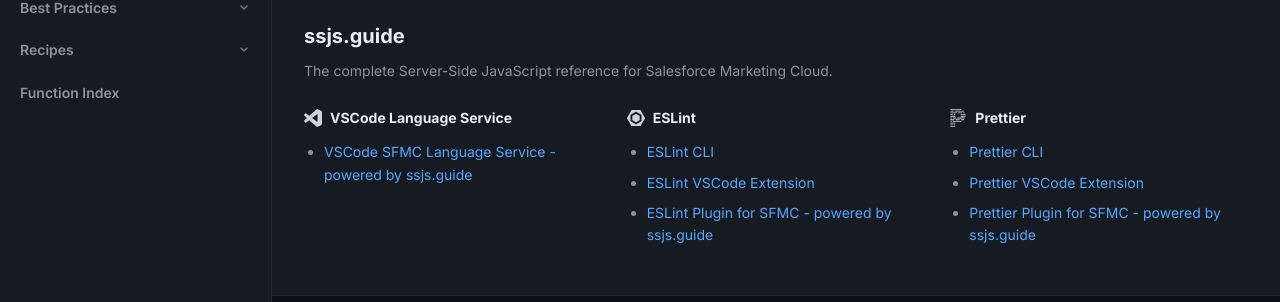
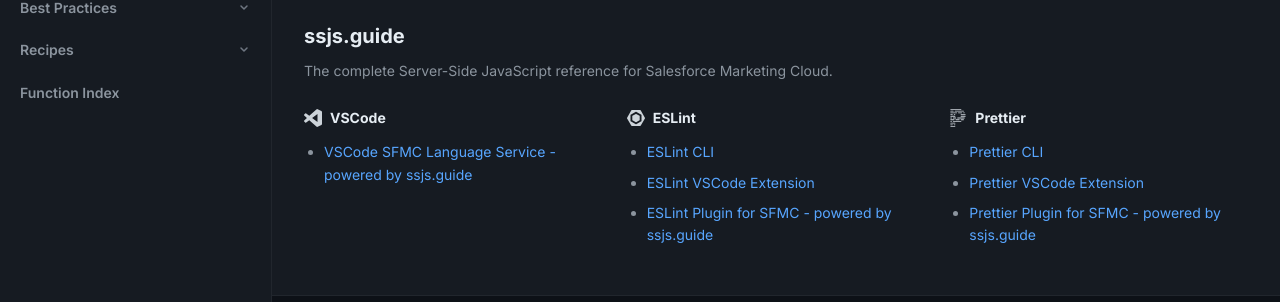
Before and after one commit to JoernBerkefeld/ssjs.guide, a Jekyll site: the page built from index.md, in a window 1280 px wide and 900 px high, scrolled down 2568 px. Shown: the part 515-817 px from the top of the window. Built offline with Jekyll 4.4.1, drawn with Linux system fonts in a browser that asks for light colours; part of the change alters nothing that is shown.

```diff
--- a/_includes/footer.html
+++ b/_includes/footer.html
@@ -10,7 +10,7 @@
           <svg class="footer-heading-icon" width="18" height="18" viewBox="0 0 24 24" fill="currentColor" aria-hidden="true">
             <path d="M23.15 2.587L18.21.21a1.494 1.494 0 0 0-1.705.29l-9.46 8.63-4.12-3.128a.999.999 0 0 0-1.276.057L.327 7.261A1 1 0 0 0 .326 8.74L3.899 12 .326 15.26a1 1 0 0 0 .001 1.479L1.65 17.94a.999.999 0 0 0 1.276.057l4.12-3.128 9.46 8.63a1.492 1.492 0 0 0 1.704.29l4.942-2.377A1.5 1.5 0 0 0 24 20.06V3.939a1.5 1.5 0 0 0-.85-1.352zm-5.146 14.861L10.826 12l7.178-5.448v10.896z"/>
           </svg>
-          VSCode Language Service
+          VSCode
         </h4>
         <ul>
           <li><a href="https://marketplace.visualstudio.com/items?itemName=joernberkefeld.sfmc-language" target="_blank" rel="noopener">VSCode SFMC Language Service - powered by ssjs.guide</a></li>
@@ -26,7 +26,7 @@
         <ul>
           <li><a href="https://www.npmjs.com/package/eslint" target="_blank" rel="noopener">ESLint CLI</a></li>
           <li><a href="https://marketplace.visualstudio.com/items?itemName=dbaeumer.vscode-eslint" target="_blank" rel="noopener">ESLint VSCode Extension</a></li>
-          <li><a href="https://github.com/JoernBerkefeld/eslint-plugin-sfmc" target="_blank" rel="noopener">ESLint Plugin for SFMC - powered by ssjs.guide</a></li>
+          <li><a href="https://www.npmjs.com/package/eslint-plugin-sfmc" target="_blank" rel="noopener">ESLint Plugin for SFMC - powered by ssjs.guide</a></li>
         </ul>
       </div>
       <div class="footer-link-group">
@@ -39,7 +39,7 @@
         <ul>
           <li><a href="https://www.npmjs.com/package/prettier" target="_blank" rel="noopener">Prettier CLI</a></li>
           <li><a href="https://marketplace.visualstudio.com/items?itemName=esbenp.prettier-vscode" target="_blank" rel="noopener">Prettier VSCode Extension</a></li>
-          <li><a href="https://github.com/JoernBerkefeld/prettier-plugin-sfmc" target="_blank" rel="noopener">Prettier Plugin for SFMC - powered by ssjs.guide</a></li>
+          <li><a href="https://www.npmjs.com/package/prettier-plugin-sfmc" target="_blank" rel="noopener">Prettier Plugin for SFMC - powered by ssjs.guide</a></li>
         </ul>
       </div>
     </div>
```
